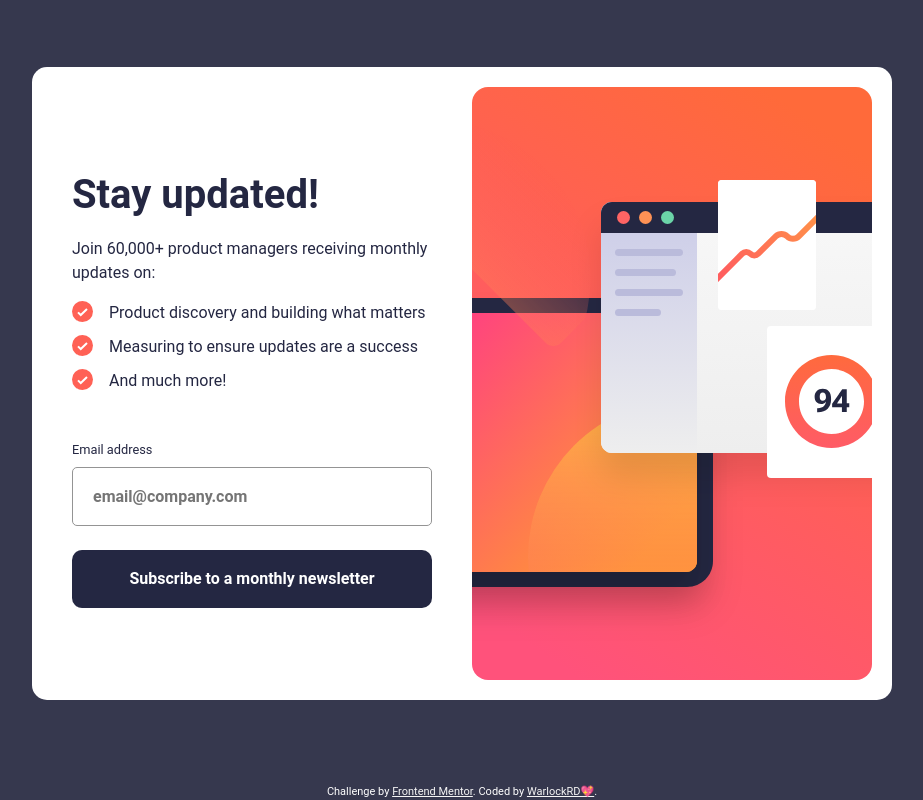
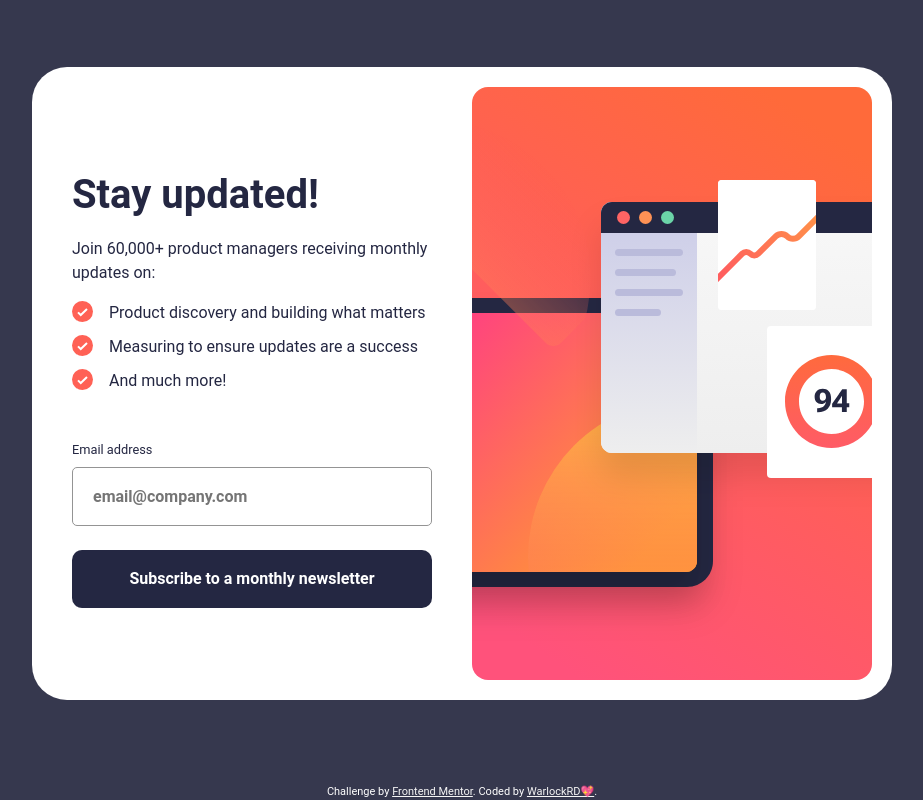
Before and after one commit to acheco/newsletter-sign-up-with-success-message-main, a plain HTML site: page index.html in a window 1280 px wide. Shown: the whole page, without its empty margins (178-1101 px from the left). Drawn offline with Linux system fonts and the light colour scheme.

Commit message:
fixing the border on desktop card

```diff
--- a/style.css
+++ b/style.css
@@ -233,6 +233,7 @@ button:hover {
     align-items: center;
     gap: 20px;
     padding: 20px;
+    border-radius: 35px;
   }
 
   .illustration > img {
```
